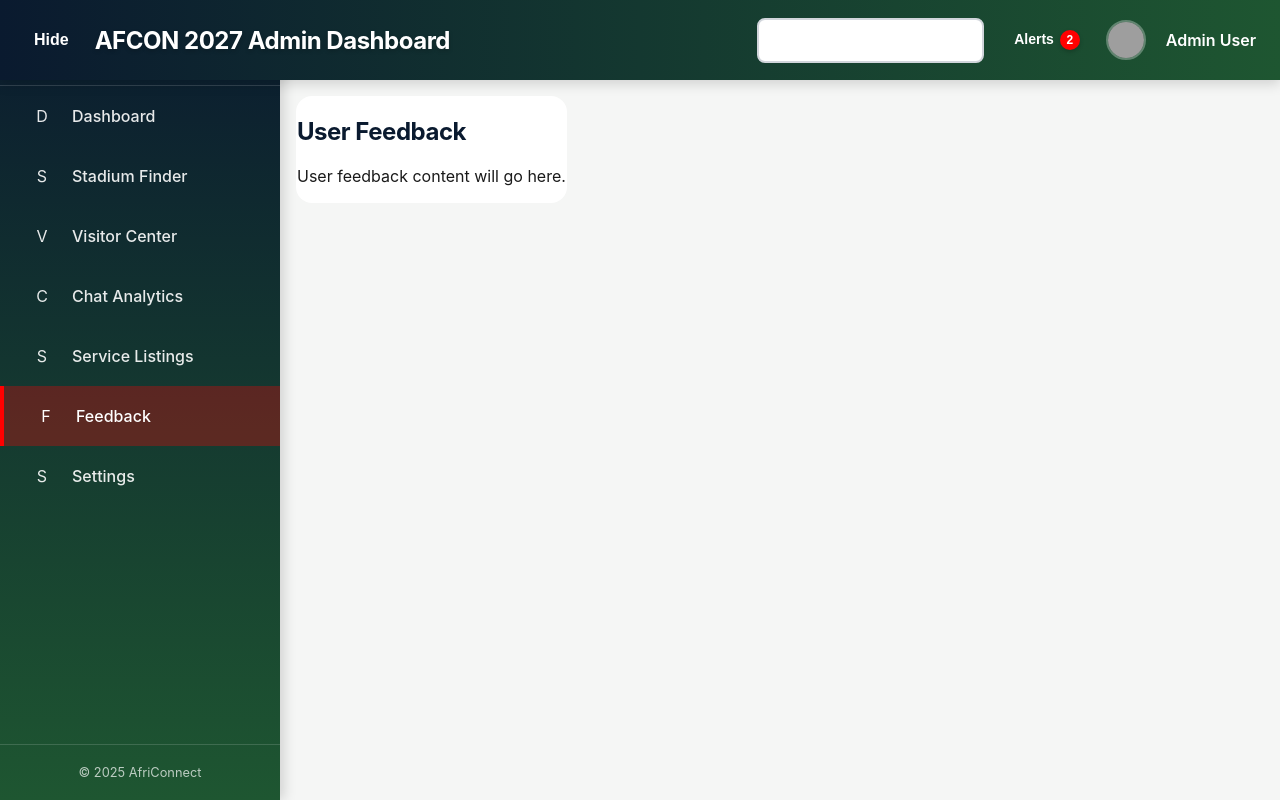
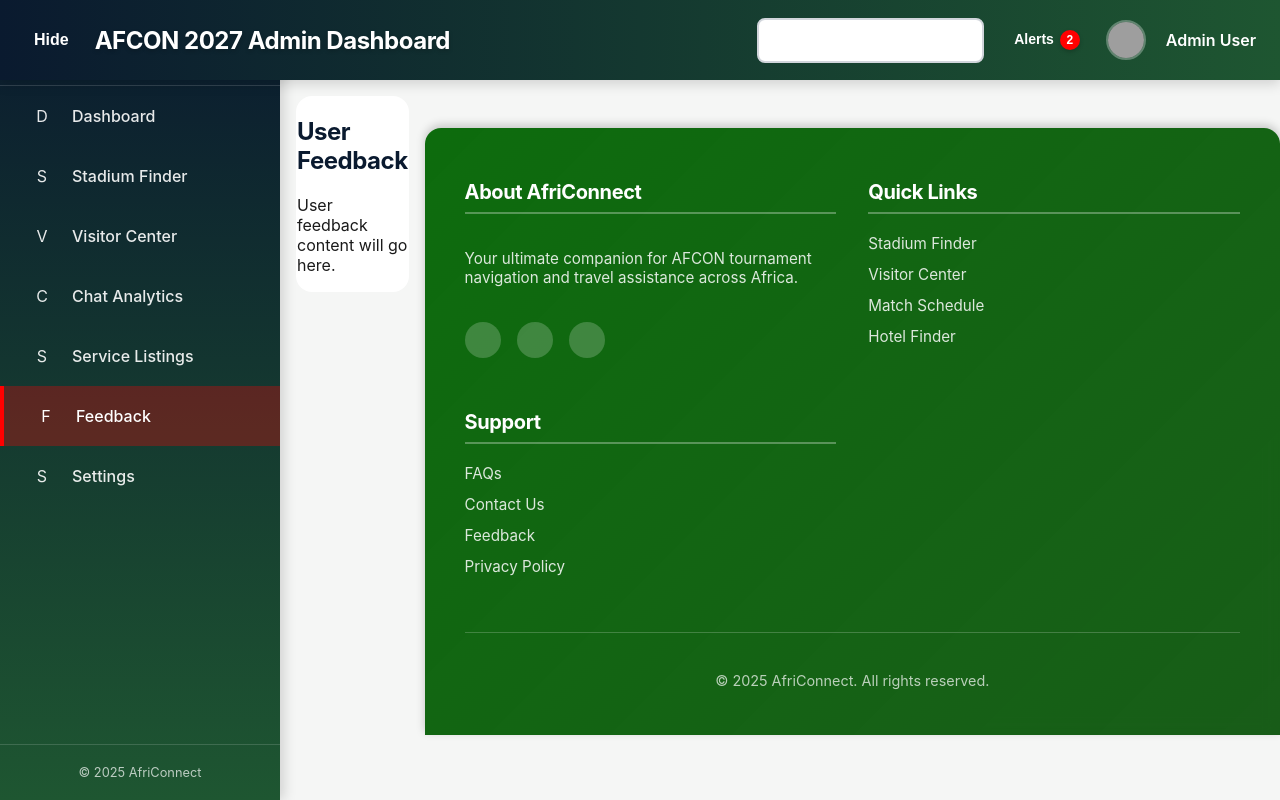
Before and after one commit to StanleyKioko/Affriconnect-Fullstack, a React (Create React App) app: page /feedback in a window 1280 px wide. Built offline with nearby package versions, Linux system fonts and the light colour scheme; grey boxes are pictures that could not be loaded.

Commit message:
Updating Admin Page

```diff
--- /dev/null
+++ b/src/components/common/Footer.tsx
@@ -0,0 +1,38 @@
+import React from 'react';
+const Footer: React.FC = () => {
+  return (
+    <footer className="footer">
+      <div className="footer-section">
+        <h3>About AfriConnect</h3>
+        <p>Your ultimate companion for AFCON tournament navigation and travel assistance across Africa.</p>
+        <div className="social-links">
+          <a href="#" aria-label="Facebook"><i className="fab fa-facebook-f"></i></a>
+          <a href="#" aria-label="Twitter"><i className="fab fa-twitter"></i></a>
+          <a href="#" aria-label="Instagram"><i className="fab fa-instagram"></i></a>
+        </div>
+      </div>
+
+      <div className="footer-section">
+        <h3>Quick Links</h3>
+        <a href="#">Stadium Finder</a>
+        <a href="#">Visitor Center</a>
+        <a href="#">Match Schedule</a>
+        <a href="#">Hotel Finder</a>
+      </div>
+
+      <div className="footer-section">
+        <h3>Support</h3>
+        <a href="#">FAQs</a>
+        <a href="#">Contact Us</a>
+        <a href="#">Feedback</a>
+        <a href="#">Privacy Policy</a>
+      </div>
+
+      <div className="footer-bottom">
+        <p>&copy; {new Date().getFullYear()} AfriConnect. All rights reserved.</p>
+      </div>
+    </footer>
+  );
+};
+
+export default Footer;
--- a/src/components/layout/DashboardLayout.tsx
+++ b/src/components/layout/DashboardLayout.tsx
@@ -2,6 +2,7 @@
 import Header from '../common/Header';
 import Sidebar from '../common/Sidebar';
 import { SidebarContext } from '../../contexts/SidebarContext';
+import Footer from '../common/Footer';
 
 interface DashboardLayoutProps {
   children: React.ReactNode;
@@ -11,7 +12,8 @@
   const { isOpen } = useContext(SidebarContext);
 
   return (
-    <div className="flex min-h-screen bg-[#f5f6f5] overflow-hidden">
+    <div className="flex min-h-screen bg-[#f5f6f5] overflow-hidden flex-col">
+      <div className="flex flex-1 relative">
         <Sidebar />
         <div
           className="flex-1 flex flex-col transition-all duration-300 ease-in-out main-content"
@@ -26,36 +28,8 @@
                 </div>
               </div>
             </main>
-          {/*<footer className="py-4 px-6 lg:px-8 text-center border-t border-[#d1d5db] bg-[#ffffff] backdrop-blur-sm">
-            <div className="max-w-7xl mx-auto flex flex-col sm:flex-row justify-between items-center gap-4">
-              <p className="text-sm text-[#4b5563] font-medium">
-                © {new Date().getFullYear()} AfriConnect - AFCON 2027. All rights reserved.
-              </p>
-              <nav className="flex items-center space-x-6">
-                <a
-                  href="/privacy"
-                  className="text-[#4b5563] hover:text-[#006400] transition-colors duration-200 font-medium"
-                  aria-label="View Privacy Policy"
-                >
-                  Privacy Policy
-                </a>
-                <a
-                  href="/terms"
-                  className="text-[#4b5563] hover:text-[#006400] transition-colors duration-200 font-medium"
-                  aria-label="View Terms of Service"
-                >
-                  Terms of Service
-                </a>
-                <a
-                  href="/contact"
-                  className="text-[#4b5563] hover:text-[#006400] transition-colors duration-200 font-medium"
-                  aria-label="Contact Us"
-                >
-                  Contact Us
-                </a>
-              </nav>
+            <Footer />
           </div>
-          </footer> */}
         </div>
       </div>
     </div>
--- a/src/styles/globals.css
+++ b/src/styles/globals.css
@@ -1529,3 +1529,121 @@
   clip: rect(0, 0, 0, 0);
   border: 0;
 }
+/* Footer Styling */
+.footer {
+  grid-column: 1 / -1; /* Full width regardless of parent grid */
+  width: 100%;
+  background: linear-gradient(135deg, rgba(0, 100, 0, 0.95), rgba(0, 75, 0, 0.9));
+  backdrop-filter: blur(8px);
+  -webkit-backdrop-filter: blur(8px);
+  color: white;
+  padding: 2rem 2.5rem;
+  margin-top: 3rem;
+  border-radius: 16px 16px 0 0;
+  box-shadow: 0 -3px 10px rgba(0, 0, 0, 0.2);
+  display: grid;
+  grid-template-columns: repeat(auto-fit, minmax(250px, 1fr));
+  gap: 2rem;
+}
+
+.footer-section {
+  display: flex;
+  flex-direction: column;
+  gap: 0.75rem;
+}
+
+.footer-section h3 {
+  color: #ffffff;
+  font-weight: 700;
+  font-size: 1.25rem;
+  margin-bottom: 0.5rem;
+  border-bottom: 2px solid rgba(255, 255, 255, 0.3);
+  padding-bottom: 0.5rem;
+}
+
+.footer-section a,
+.footer-section p {
+  color: rgba(255, 255, 255, 0.85);
+  text-decoration: none;
+  font-size: 0.95rem;
+  transition: all 0.2s ease;
+}
+
+.footer-section a:hover {
+  color: #ffffff;
+  transform: translateX(5px);
+}
+
+.footer-bottom {
+  grid-column: 1 / -1;
+  text-align: center;
+  padding-top: 1.5rem;
+  margin-top: 1.5rem;
+  border-top: 1px solid rgba(255, 255, 255, 0.2);
+  font-size: 0.9rem;
+  color: rgba(255, 255, 255, 0.7);
+}
+
+.social-links {
+  display: flex;
+  gap: 1rem;
+  margin-top: 0.5rem;
+}
+
+.social-links a {
+  background: rgba(255, 255, 255, 0.2);
+  border-radius: 50%;
+  width: 36px;
+  height: 36px;
+  display: flex;
+  align-items: center;
+  justify-content: center;
+  transition: all 0.3s ease;
+}
+
+.social-links a:hover {
+  background: rgba(255, 255, 255, 0.4);
+  transform: translateY(-3px);
+}
+
+/* Sticky footer implementation */
+body {
+  min-height: 100vh;
+  display: flex;
+  flex-direction: column;
+}
+
+main {
+  flex: 1; /* This makes the content area expand to push footer down */
+}
+
+/* Responsive adjustments for footer */
+@media (max-width: 768px) {
+  .footer {
+    padding: 1.5rem;
+    grid-template-columns: 1fr 1fr;
+  }
+}
+
+@media (max-width: 480px) {
+  .footer {
+    grid-template-columns: 1fr;
+    padding: 1.25rem;
+  }
+}
+
+/* Animation for footer */
+.footer {
+  animation: slideInUp 0.8s ease-out forwards;
+}
+
+@keyframes slideInUp {
+  from {
+    opacity: 0;
+    transform: translateY(30px);
+  }
+  to {
+    opacity: 1;
+    transform: translateY(0);
+  }
+}
```
Lines whose indentation alone changed are shown as unchanged.
